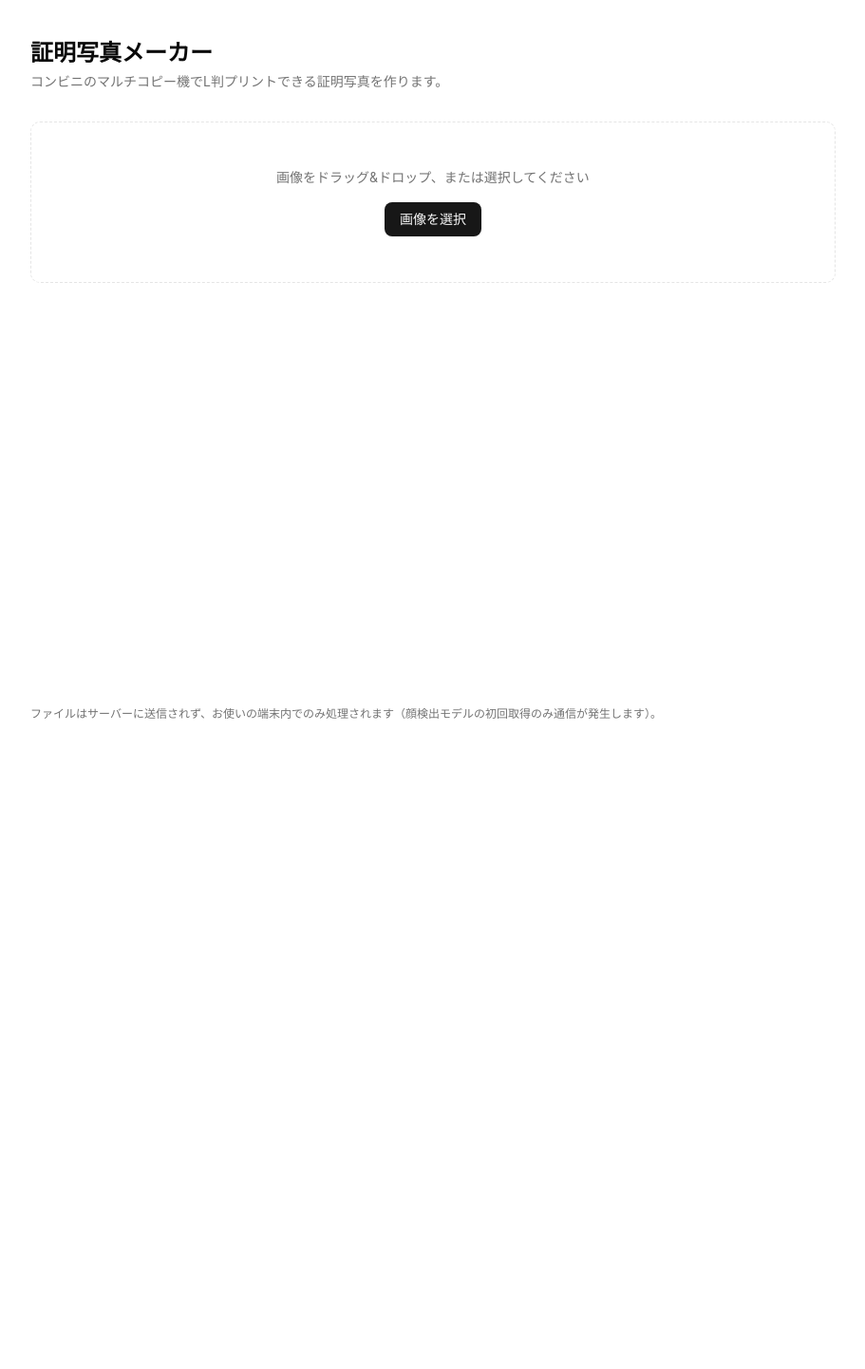
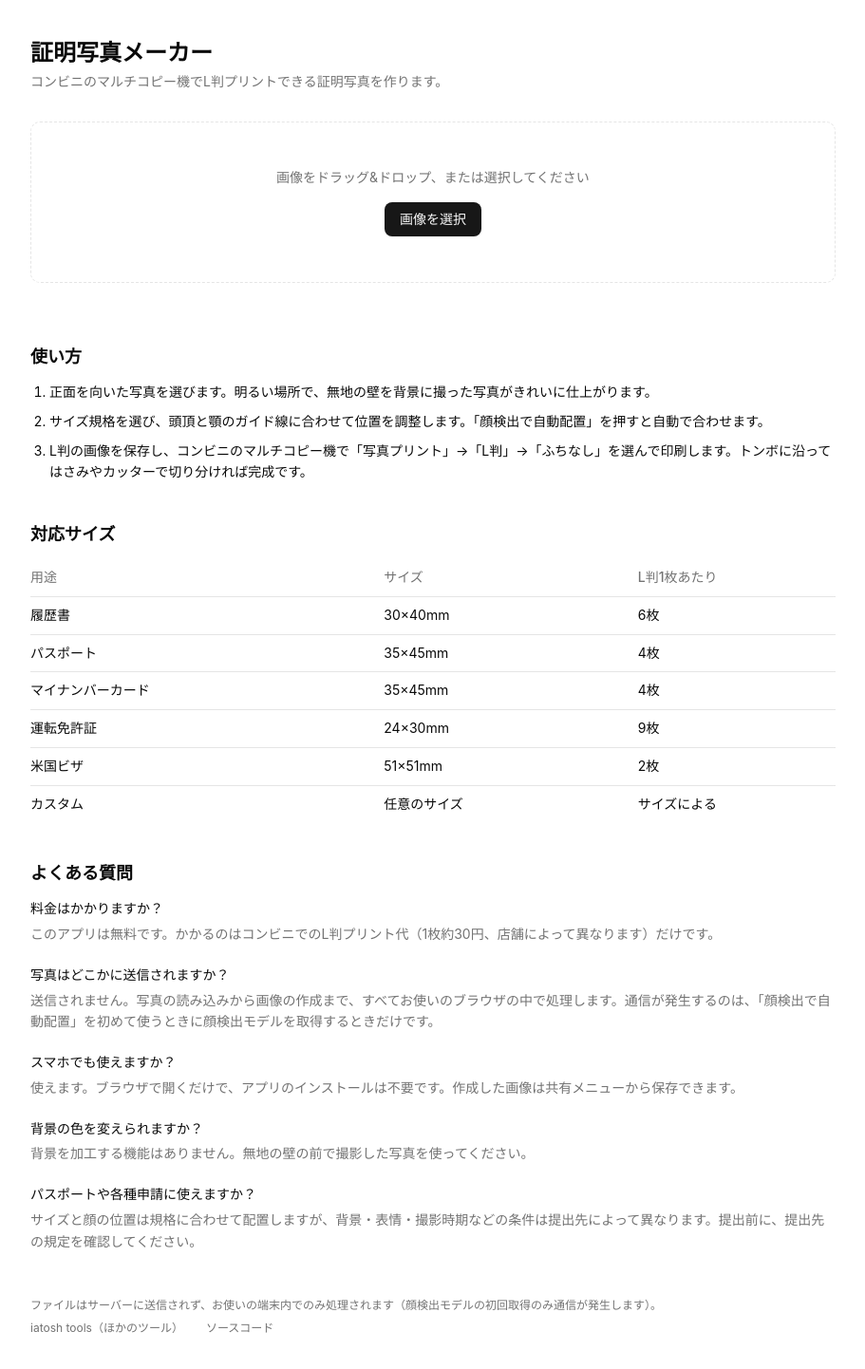
Before and after one commit to iatosh/id-photo-maker, a React (Vite) app: page / in a window 1280 px wide. Shown: the top 1442 px of the page at 95% size, without its empty margins (184-1095 px from the left). Before the commit the page ends 800 px from the top, so only its background shows below. Built offline with nearby package versions, Linux system fonts and the light colour scheme.

Commit message:
Serve header, how-to, size table, FAQ, and footer as static HTML for crawlers

```diff
--- a/index.html
+++ b/index.html
@@ -44,7 +44,70 @@
     </script>
   </head>
   <body>
+    <header class="mx-auto max-w-4xl px-6 pt-10">
+      <h1 class="text-2xl font-semibold">証明写真メーカー</h1>
+      <p class="text-muted-foreground mt-1 text-sm">コンビニのマルチコピー機でL判プリントできる証明写真を作ります。</p>
+    </header>
+
     <div id="root"></div>
+
+    <!-- 検索エンジンや JS を実行しないクローラーにも読めるよう、説明は静的 HTML で置く -->
+    <section class="mx-auto max-w-4xl px-6 pt-8 pb-4 text-sm leading-relaxed" aria-labelledby="guide">
+      <h2 id="guide" class="text-lg font-semibold">使い方</h2>
+      <ol class="mt-3 list-decimal space-y-2 pl-5">
+        <li>正面を向いた写真を選びます。明るい場所で、無地の壁を背景に撮った写真がきれいに仕上がります。</li>
+        <li>サイズ規格を選び、頭頂と顎のガイド線に合わせて位置を調整します。「顔検出で自動配置」を押すと自動で合わせます。</li>
+        <li>L判の画像を保存し、コンビニのマルチコピー機で「写真プリント」→「L判」→「ふちなし」を選んで印刷します。トンボに沿ってはさみやカッターで切り分ければ完成です。</li>
+      </ol>
+
+      <h2 class="mt-10 text-lg font-semibold">対応サイズ</h2>
+      <div class="mt-3 overflow-x-auto">
+        <table class="w-full min-w-max border-collapse text-left">
+          <thead class="text-muted-foreground">
+            <tr class="border-b"><th class="py-2 pr-6 font-medium">用途</th><th class="py-2 pr-6 font-medium">サイズ</th><th class="py-2 font-medium">L判1枚あたり</th></tr>
+          </thead>
+          <tbody>
+            <tr class="border-b"><td class="py-2 pr-6">履歴書</td><td class="py-2 pr-6">30×40mm</td><td class="py-2">6枚</td></tr>
+            <tr class="border-b"><td class="py-2 pr-6">パスポート</td><td class="py-2 pr-6">35×45mm</td><td class="py-2">4枚</td></tr>
+            <tr class="border-b"><td class="py-2 pr-6">マイナンバーカード</td><td class="py-2 pr-6">35×45mm</td><td class="py-2">4枚</td></tr>
+            <tr class="border-b"><td class="py-2 pr-6">運転免許証</td><td class="py-2 pr-6">24×30mm</td><td class="py-2">9枚</td></tr>
+            <tr class="border-b"><td class="py-2 pr-6">米国ビザ</td><td class="py-2 pr-6">51×51mm</td><td class="py-2">2枚</td></tr>
+            <tr><td class="py-2 pr-6">カスタム</td><td class="py-2 pr-6">任意のサイズ</td><td class="py-2">サイズによる</td></tr>
+          </tbody>
+        </table>
+      </div>
+
+      <h2 class="mt-10 text-lg font-semibold">よくある質問</h2>
+      <dl class="mt-3 space-y-5">
+        <div>
+          <dt class="font-medium">料金はかかりますか？</dt>
+          <dd class="text-muted-foreground mt-1">このアプリは無料です。かかるのはコンビニでのL判プリント代（1枚約30円、店舗によって異なります）だけです。</dd>
+        </div>
+        <div>
+          <dt class="font-medium">写真はどこかに送信されますか？</dt>
+          <dd class="text-muted-foreground mt-1">送信されません。写真の読み込みから画像の作成まで、すべてお使いのブラウザの中で処理します。通信が発生するのは、「顔検出で自動配置」を初めて使うときに顔検出モデルを取得するときだけです。</dd>
+        </div>
+        <div>
+          <dt class="font-medium">スマホでも使えますか？</dt>
+          <dd class="text-muted-foreground mt-1">使えます。ブラウザで開くだけで、アプリのインストールは不要です。作成した画像は共有メニューから保存できます。</dd>
+        </div>
+        <div>
+          <dt class="font-medium">背景の色を変えられますか？</dt>
+          <dd class="text-muted-foreground mt-1">背景を加工する機能はありません。無地の壁の前で撮影した写真を使ってください。</dd>
+        </div>
+        <div>
+          <dt class="font-medium">パスポートや各種申請に使えますか？</dt>
+          <dd class="text-muted-foreground mt-1">サイズと顔の位置は規格に合わせて配置しますが、背景・表情・撮影時期などの条件は提出先によって異なります。提出前に、提出先の規定を確認してください。</dd>
+        </div>
+      </dl>
+    </section>
+
+    <footer class="text-muted-foreground mx-auto flex max-w-4xl flex-wrap gap-x-6 gap-y-2 px-6 pt-8 pb-10 text-xs">
+      <p class="w-full">ファイルはサーバーに送信されず、お使いの端末内でのみ処理されます（顔検出モデルの初回取得のみ通信が発生します）。</p>
+      <a href="https://tools.iatosh.com/" class="underline-offset-2 hover:underline">iatosh tools（ほかのツール）</a>
+      <a href="https://github.com/iatosh/id-photo-maker" class="underline-offset-2 hover:underline">ソースコード</a>
+    </footer>
+
     <script type="module" src="/src/main.tsx"></script>
   </body>
 </html>
--- a/src/App.tsx
+++ b/src/App.tsx
@@ -166,14 +166,8 @@ function App() {
   }
 
   return (
-    <div className="mx-auto flex min-h-svh max-w-4xl flex-col gap-8 px-6 py-10">
-      <header>
-        <h1 className="text-2xl font-semibold">証明写真メーカー</h1>
-        <p className="text-muted-foreground mt-1 text-sm">
-          コンビニのマルチコピー機でL判プリントできる証明写真を作ります。
-        </p>
-      </header>
-
+    // 見出し・使い方・フッターは検索エンジンがJSなしでも読めるよう index.html に静的に置いている
+    <div className="mx-auto flex max-w-4xl flex-col gap-8 px-6 py-8">
       {error && (
         <p className="rounded-md bg-red-100 px-3 py-2 text-sm text-red-900 dark:bg-red-950 dark:text-red-200">
           {error}
@@ -231,10 +225,6 @@ function App() {
           </div>
         </div>
       )}
-
-      <footer className="text-muted-foreground mt-auto pt-8 text-xs">
-        ファイルはサーバーに送信されず、お使いの端末内でのみ処理されます（顔検出モデルの初回取得のみ通信が発生します）。
-      </footer>
     </div>
   )
 }
```
